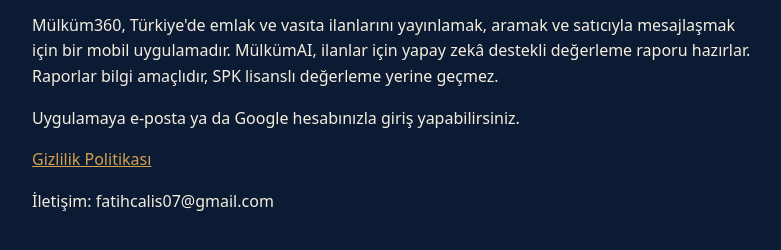
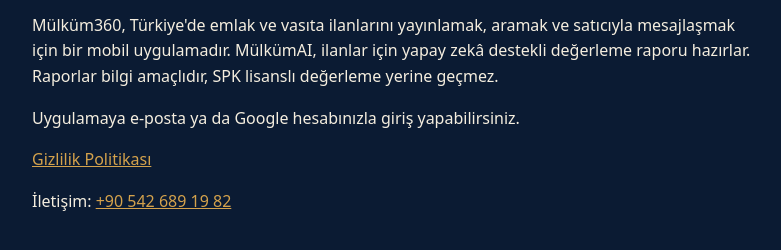
Before and after one commit to fatihcalis07-commits/mulkum360.app, a plain HTML site: page index.html in a window 1280 px wide. Shown: the part 144-394 px from the top of the page, without its empty margins (248-1029 px from the left). Drawn offline with Linux system fonts and the light colour scheme.

Commit message:
Iletisim: telefon (+90 542 689 19 82)

```diff
--- a/index.html
+++ b/index.html
@@ -9,5 +9,5 @@ main{max-width:720px;margin:auto;padding:48px 16px}h1{color:#D4A24C;margin:0}a{c
 <p>Mülküm360, Türkiye'de emlak ve vasıta ilanlarını yayınlamak, aramak ve satıcıyla mesajlaşmak için bir mobil uygulamadır. MülkümAI, ilanlar için yapay zekâ destekli değerleme raporu hazırlar. Raporlar bilgi amaçlıdır, SPK lisanslı değerleme yerine geçmez.</p>
 <p>Uygulamaya e-posta ya da Google hesabınızla giriş yapabilirsiniz.</p>
 <p><a href="gizlilik.html">Gizlilik Politikası</a></p>
-<p>İletişim: fatihcalis07@gmail.com</p>
+<p>İletişim: <a href="tel:+905426891982">+90 542 689 19 82</a></p>
 </main></body></html>
```
Also changed, not shown: gizlilik.html (+1 -1 lines).
